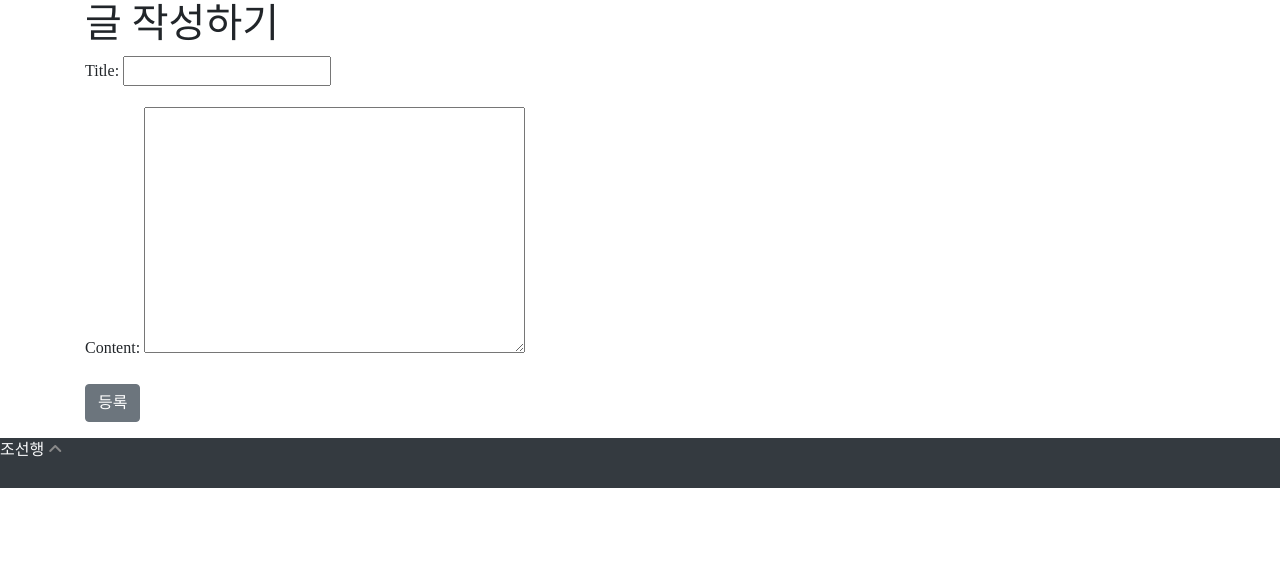
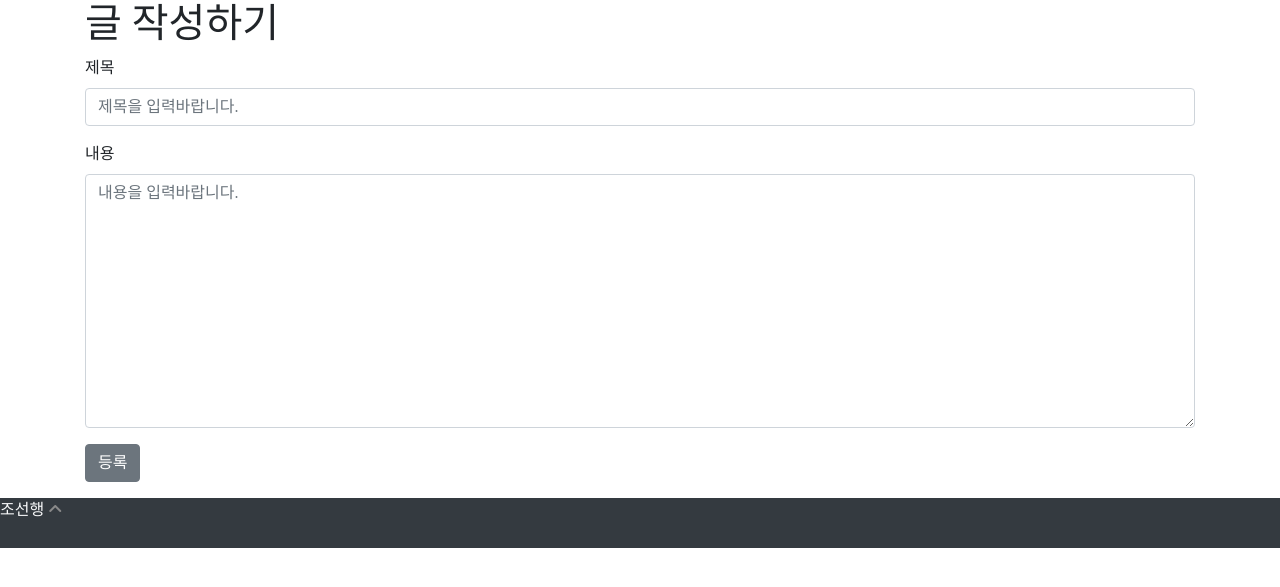
Before and after one commit to milknsoda/django-crud, a Django app: page /articles/create/ in a window 1280 px wide. Shown: the part 56-643 px from the top of the page. Run offline with Django 3.2, Linux system fonts and the light colour scheme; some libraries are stand-ins or nearby versions; some web fonts are replaced.

Commit message:
18 | Django-bootstratp4 for ModelForm

```diff
--- a/articles/forms.py
+++ b/articles/forms.py
@@ -12,6 +12,23 @@ class ArticleForm(forms.ModelForm):
     #         }
     #     )
     # )
+    title = forms.CharField(
+        label='제목',
+        widget=forms.TextInput(
+            attrs={
+                'placeholder': '제목을 입력바랍니다.'
+            }
+        )
+    )
+    content = forms.CharField(
+        label='내용',
+        widget=forms.Textarea(
+            attrs={
+                'placeholder': '내용을 입력바랍니다.',
+            }
+        )
+    )
+
     class Meta:
         model = Article
         fields = '__all__'
--- a/articles/templates/articles/form.html
+++ b/articles/templates/articles/form.html
@@ -1,13 +1,18 @@
 {% extends 'articles/base.html' %}
+
+{% load bootstrap4 %}
+
 {% block body %}
 {% if request.resolver_match.url_name == 'create' %}
     <h1>글 작성하기</h1>
 {% else %}
     <h1>글 수정하기</h1>
 {% endif %}
-<form action="" method="POST">
+<form action="" method="POST" class='form'>
   {% csrf_token %}
-  {{ article_form.as_p }}
-  <button type="submit" class="btn btn-secondary">등록</button>
+  {% bootstrap_form article_form %}
+  {% buttons %}
+    <button type="submit" class="btn btn-secondary">등록</button>
+  {% endbuttons %}
 </form>
 {% endblock body %}
--- a/articles/views.py
+++ b/articles/views.py
@@ -92,10 +92,12 @@ def update(request, article_pk):
     article = Article.objects.get(pk=article_pk)
     if request.method == 'POST':
         article_form = ArticleForm(request.POST, instance=article)
-        if article_form.is_valid():
+        if article_form.is_valid() and article_form.has_changed():
             article = article_form.save()
             messages.success(request, '글이 수정되었습니다.')
             return redirect('articles:detail', article_pk)
+        else:
+            messages.warning(request, '수정할 내용이 없습니다.')
     else:
         article_form = ArticleForm(instance=article)
     context = {
--- a/crud/settings.py
+++ b/crud/settings.py
@@ -39,6 +39,7 @@ INSTALLED_APPS = [
     'django.contrib.messages',
     'django.contrib.staticfiles',
     'django_extensions',
+    'bootstrap4',
 ]
 
 MIDDLEWARE = [
```
Also changed, not shown: db.sqlite3.
